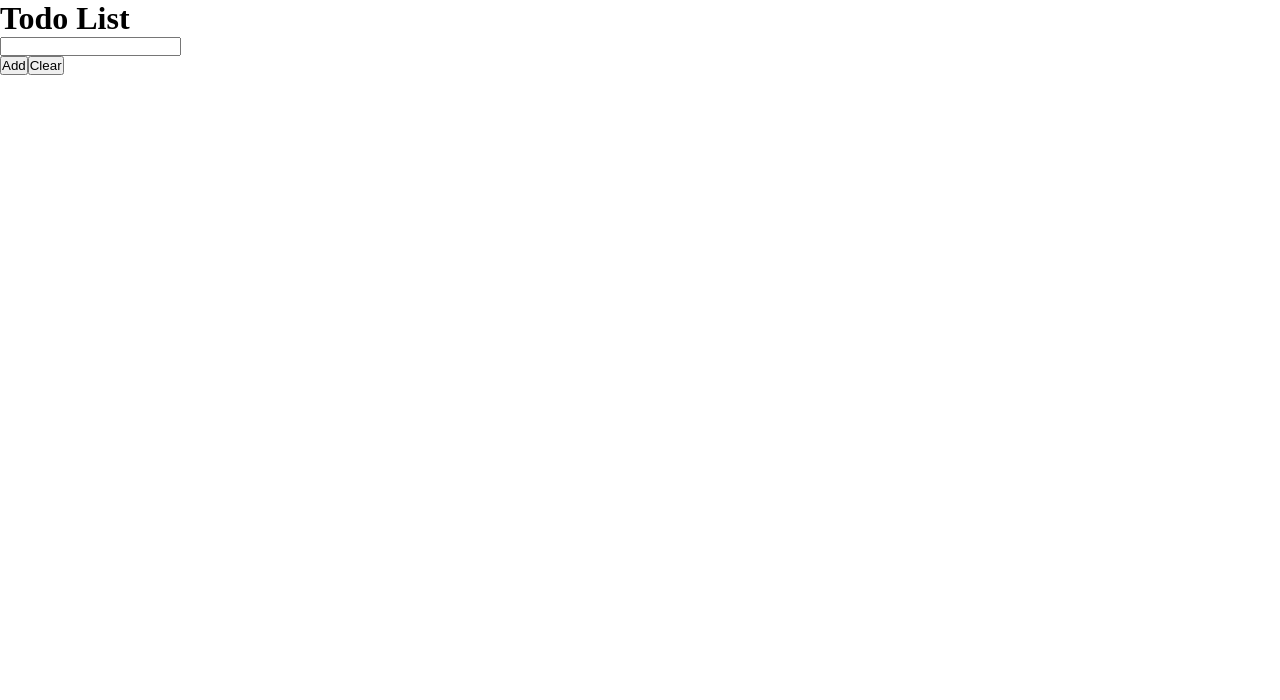
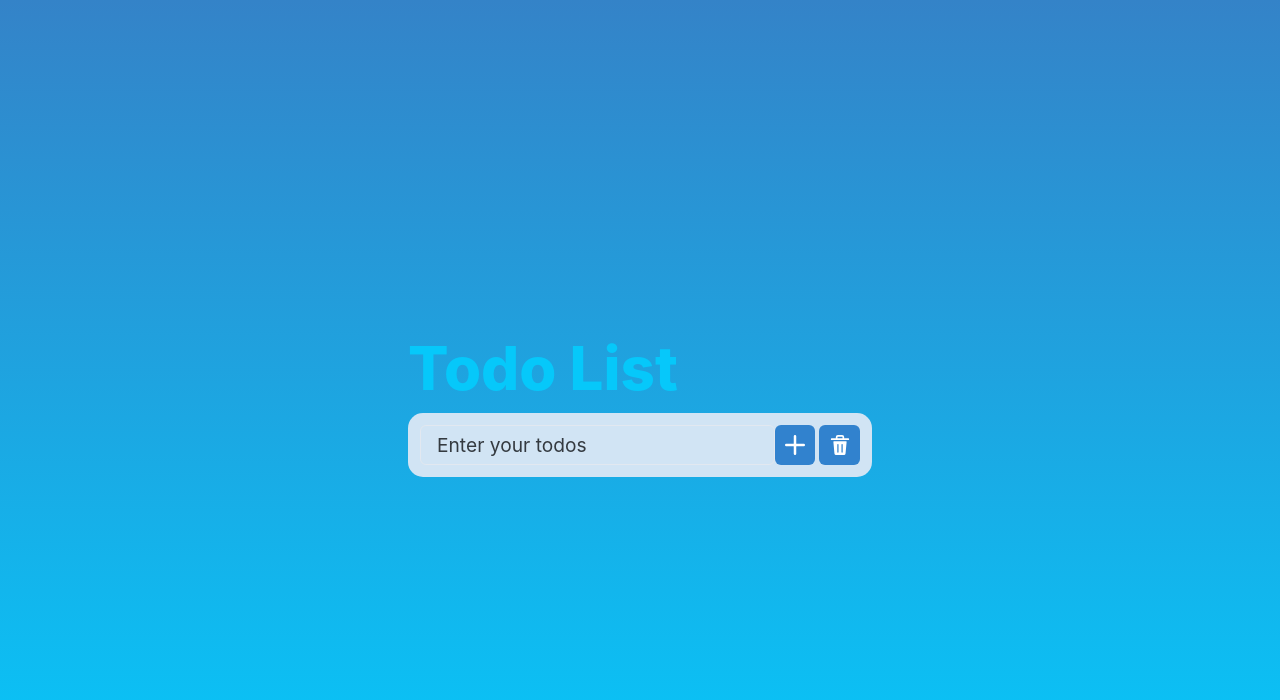
Before and after one commit to abdul-hanan79/Todop-app-with-redux, a Next.js app: page / in a window 1280 px wide. Shown: the top 700 px of the page. Built offline with nearby package versions, Linux system fonts and the light colour scheme.

Commit message:
chakra ui

```diff
--- /dev/null
+++ b/components/todoCard/MainButton.tsx
@@ -0,0 +1,10 @@
+import { Box } from "@chakra-ui/react"
+import react from "react"
+import { Button } from '@chakra-ui/react'
+import { AddIcon } from "@chakra-ui/icons"
+const MainButton = (props) => {
+    return (
+        <Button colorScheme='blue' onClick={props.onClick}>{props.icon}</Button>
+    )
+}
+export default MainButton
--- a/components/todoCard/TodoCard.tsx
+++ b/components/todoCard/TodoCard.tsx
@@ -10,6 +10,9 @@ import { TodoType } from '../../types/todoType'
 // } from '@chakra-ui/react'
 import useTodos from '../../customHooks/useTodos'
 import { useSelector } from 'react-redux'
+import { Box, Input } from '@chakra-ui/react'
+import MainButton from './mainButton'
+import { DeleteIcon, AddIcon } from '@chakra-ui/icons'
 
 const TodoCard = () => {
     const todoList = useSelector((state: any) => state.todoSlice.todos)
@@ -31,40 +34,50 @@ const TodoCard = () => {
     } = useTodos()
     return (
 
-        <div>
-            <div>
-                <input type="text" value={inputText} onChange={(e) => setInputText(e.target.value)} />
+        <Box w="100%" h="auto" bg="rgb(209,228,244)" p={3} borderRadius={15}>
+            <Box display="flex">
+                {/* <input type="text" value={inputText} onChange={(e) => setInputText(e.target.value)} /> */}
+                <Input
+                    color='#343a40'
+                    fontSize='1.2rem'
+                    placeholder='Enter your todos'
+                    _placeholder={{ color: 'inherit' }}
+                    value={inputText}
+                    onChange={(e) => setInputText(e.target.value)}
+                />
                 {/* {isUpdate ? <button onClick={updateHandler}>Update Value</button> :  */}
-                <div>
-                    <button onClick={addHandler}>Add</button>
-                    <button onClick={clearAllHandler}>Clear</button>
-                </div>
+                <Box display='grid' gap={1} gridAutoFlow="column dense">
+                    {/* <button onClick={addHandler}>Add</button> */}
+                    <MainButton onClick={addHandler} icon={<AddIcon boxSize={5} />} />
+                    <MainButton onClick={clearAllHandler} icon={<DeleteIcon boxSize={5} />} />
+                    {/* <button onClick={clearAllHandler}>Clear</button> */}
+                </Box>
                 {/* } */}
-            </div>
+            </Box>
 
 
             {
-                todoList.map((item: TodoType) => {
+                todoList.map((item: TodoType, index) => {
                     return (
 
-                        <div>
+                        <Box key={index}>
 
                             <ol>
                                 <li>
                                     {/* <ListIcon color='green.500' /> */}
-                                    {isUpdate && item.description == itemDescription ? <div><input type="text" value={itemEditInput} onChange={(e) => setitemEditInput(e.target.value)} /><button onClick={() => updateHandler()}>Update</button></div> : <div>            {item.description}
+                                    {isUpdate && item.description == itemDescription ? <Box><input type="text" value={itemEditInput} onChange={(e) => setitemEditInput(e.target.value)} /><button onClick={() => updateHandler(item)}>Update</button></Box> : <Box>            {item.description}
                                         {/* <button onClick={() => editHandler(item)}>edit</button> */}
                                         <button onClick={() => editHandler(item)}>Edit</button>
-                                        <button onClick={() => deleteHandler(item)}>Delete</button></div>}
+                                        <button onClick={() => deleteHandler(item)}>Delete</button></Box>}
                                 </li>
 
                             </ol>
 
-                        </div>
+                        </Box>
                     )
                 })
             }
-        </div>
+        </Box >
     )
 }
 
--- a/customHooks/useTodos.tsx
+++ b/customHooks/useTodos.tsx
@@ -6,45 +6,41 @@ import { sliceAddHandler, sliceClearHandler, sliceDeleteHandler, sliceUpdateHand
 const useTodos = () => {
     const dispatch = useDispatch()
     const todoList = useSelector((state: any) => state.todoSlice.todos)
-    console.log("data from useSelector", todoList);
     const [inputText, setInputText] = useState<string>('')
-    // const [todoList, setTodoList] = useState<TodoType[]>([])
     const [isUpdate, setIsUpdate] = useState(false)
     const [oldItem, setOldItem] = useState({})
     const [itemDescription, setItemDesciption] = useState("")
     const [itemEditInput, setitemEditInput] = useState("")
+
     const addHandler = () => {
+        console.log("button is clicked")
         if (inputText != "") {
             let newTodoList: TodoType = {
                 description: inputText
             }
             dispatch(sliceAddHandler(newTodoList))
-            // setTodoList([...todoList, newTodoList])
+
             setInputText('')
-            // console.log("todolist is=================>", todoList);
+
         }
         else {
             alert("item cannot be empty")
         }
     }
+
     const clearAllHandler = () => {
         dispatch(sliceClearHandler())
-        // setTodoList([])
+
     }
+
     const deleteHandler = (item: TodoType) => {
         console.log("item deleted", item)
-        // let filteredTodos = todoList.filter((todo) => {
-        //     console.log("filter todo==>", todo);
-        //     if (todo.description != item.description) {
-        //         return todo
-        //     }
-        // })
 
-        // setTodoList(filteredTodos)
         dispatch(sliceDeleteHandler(item))
         console.log("updated value of todolist is", todoList);
 
     }
+
     const editHandler = (item: TodoType) => {
         setItemDesciption(item.description)
         setitemEditInput(item.description)
@@ -53,58 +49,30 @@ const useTodos = () => {
         console.log("old item is", oldItem);
 
     }
-    const updateHandler = () => {
+
+    const updateHandler = (item:any) => {
         if (itemEditInput != "") {
             let updateItem = {
                 description: itemEditInput
             }
-            let updateText = todoList.map((item) => {
-                if (oldItem.description == item.description) {
-                    return updateItem
-                }
-                else {
-                    return item
-                }
-            })
-            // setTodoList(updateText)
-            dispatch(sliceUpdateHandler(updateText))
+
+            let itemAndUpdateItem = {
+                item,
+                updateItem
+            }
+            dispatch(sliceUpdateHandler(itemAndUpdateItem))
             setIsUpdate(false)
             setitemEditInput("")
         }
-        else{
+        else {
             alert("item cannot be empty")
         }
     }
-    // const editHandler = (item: TodoType) => {
-    //     setInputText(item.description)
-    //     setIsUpdate(true)
-    //     setOldItem(item)
-
-
-    // }
-    // const updateHandler = () => {
-    //     let updatedItem = {
-    //         description: inputText
-    //     }
-    //     let updatedTodoList = todoList.map((item) => {
-    //         if (oldItem.description == item.description) {
-    //             return updatedItem
-    //         }
-    //         else {
-    //             return item
-    //         }
-    //     })
-    //     setTodoList(updatedTodoList)
-    //     setIsUpdate(false)
-    //     setInputText("")
-    // }
 
 
     return {
         inputText,
         setInputText,
-        // todoList,
-        // setTodoList,
         isUpdate,
         setIsUpdate,
         oldItem,
--- a/package.json
+++ b/package.json
@@ -10,7 +10,7 @@
   },
   "dependencies": {
     "@chakra-ui/icons": "^2.0.15",
-    "@chakra-ui/react": "^2.4.5",
+    "@chakra-ui/react": "^2.4.9",
     "@emotion/react": "^11.10.5",
     "@emotion/styled": "^11.10.5",
     "@next/font": "13.1.1",
@@ -20,7 +20,7 @@
     "@types/react-dom": "18.0.10",
     "eslint": "8.30.0",
     "eslint-config-next": "13.1.1",
-    "framer-motion": "^8.0.2",
+    "framer-motion": "^8.5.5",
     "next": "13.1.1",
     "react": "18.2.0",
     "react-dom": "18.2.0",
--- a/pages/Todo.tsx
+++ b/pages/Todo.tsx
@@ -1,12 +1,18 @@
 import React from 'react'
 import TodoCard from '../components/todoCard/TodoCard'
-
+import { Box, Text } from "@chakra-ui/react"
 const Todo = () => {
     return (
-        <div>
-            <h1>Todo List</h1>
-            <TodoCard />
-        </div>
+
+        <Box w="100%" h="100vh" bgGradient="linear(to-b, rgb(52,131,200), rgb(6,200,250))" display="flex" alignItems="center" justifyContent="center">
+            <Box>
+                <Text bgClip="text"
+                    color={"rgb(6,200,250)"}
+                    fontSize="6xl"
+                    fontWeight="extrabold">Todo List</Text>
+                <TodoCard />
+            </Box>
+        </Box>
     )
 }
 
--- a/pages/_app.tsx
+++ b/pages/_app.tsx
@@ -3,13 +3,13 @@ import type { AppProps } from 'next/app'
 import * as React from 'react'
 
 // 1. import `ChakraProvider` component
-// import { ChakraProvider } from '@chakra-ui/react'
+import { ChakraProvider } from '@chakra-ui/react'
 // import { ChakraProvider } from '@chakra-ui/react'
 
 export default function App({ Component, pageProps }: AppProps) {
   return (
-    // <ChakraProvider>
+    <ChakraProvider>
       <Component {...pageProps} />
-    // </ChakraProvider>
+    </ChakraProvider>
   )
 }
--- a/pages/index.tsx
+++ b/pages/index.tsx
@@ -5,6 +5,7 @@ import styles from '../styles/Home.module.css'
 import Todo from './Todo'
 import { Provider } from "react-redux";
 import store from '../store/store'
+
 const inter = Inter({ subsets: ['latin'] })
 export default function Home() {
 
@@ -12,6 +13,7 @@ export default function Home() {
     <>
       <Provider store={store}>
         <Todo />
+
       </Provider>
     </>
   )
--- a/store/todoSlice.ts
+++ b/store/todoSlice.ts
@@ -26,11 +26,23 @@ const todoSlice = createSlice({
 
             state.todos = filteredTodos
         },
-        sliceUpdateHandler:(state,action)=>{
-         state.todos=action.payload
+        sliceUpdateHandler: (state, action) => {
+            //  state.todos=action.payload
+            // console.log("action.paylload.item", action.payload.updateText.description)
+            let updatedValue = action.payload.updateItem
+            console.log("updated vlaue is", updatedValue);
+            let updateText = state.todos.map((item) => {
+                if (action.payload.item.description == item.description) {
+                    return updatedValue
+                }
+                else {
+                    return item
+                }
+            })
+            state.todos = updateText
         }
     }
 })
 
-export const { sliceAddHandler, sliceClearHandler, sliceDeleteHandler,sliceUpdateHandler } = todoSlice.actions
+export const { sliceAddHandler, sliceClearHandler, sliceDeleteHandler, sliceUpdateHandler } = todoSlice.actions
 export default todoSlice.reducer
```
Also changed, not shown: components/todoCard/SecondaryButton.tsx (added, +11 -0 lines), 1 other file (tests, documents, lock files or other folders).
